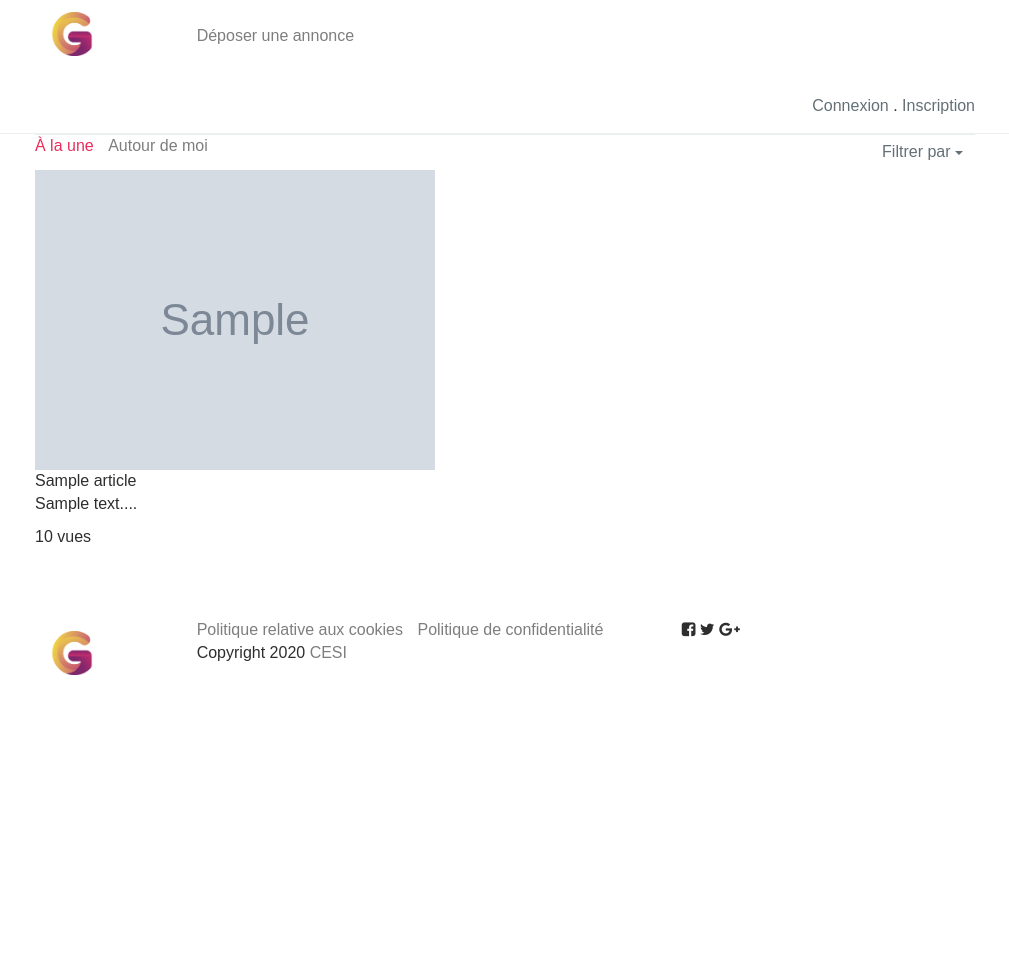
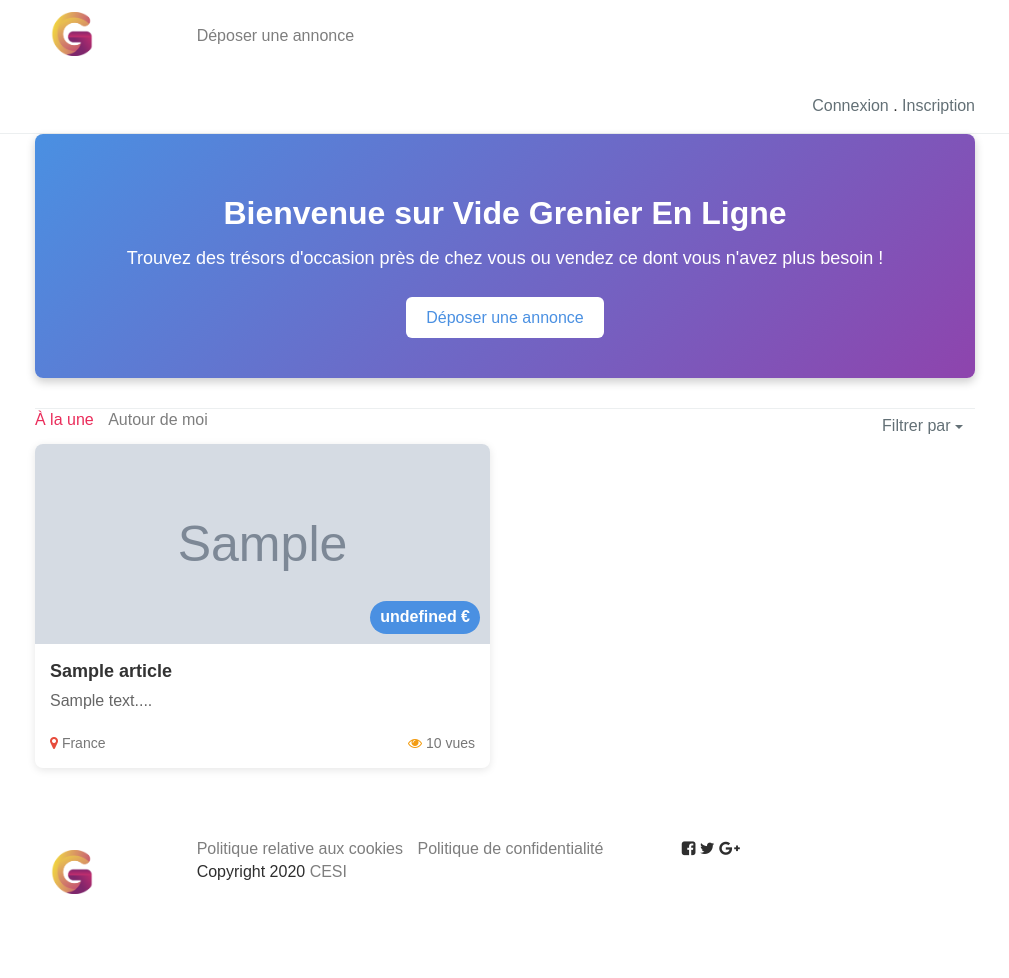
Before and after one commit to Mael38/VideGrenierEnLigneProdd, a PHP site: page /posts/ in a window 1280 px wide. Shown: the whole page, without its empty margins (135-1144 px from the left). Before the commit the page ends 675 px from the top, so only its background shows below. Run offline with PHP 8.4, Linux system fonts and the light colour scheme; tables that the repository leaves empty or names only in its code hold one stand-in row (values such as "Sample post"); grey boxes marked "Sample" are stand-in pictures; style sheets or scripts are compiled from the project's sources; some libraries are stand-ins or nearby versions; some web fonts are replaced.

Commit message:
Amélioration de la page d'accueil avec une bannière de bienvenue et refonte des cartes produits

```diff
--- a/App/Views/Home/index.html
+++ b/App/Views/Home/index.html
@@ -8,6 +8,14 @@
         <div class="row">
             <div class="col-lg-12">
 
+                <!-- Bannière de bienvenue -->
+                <div class="welcome-banner">
+                    <h1>Bienvenue sur Vide Grenier En Ligne</h1>
+                    <p>Trouvez des trésors d'occasion près de chez vous ou vendez ce dont vous n'avez plus besoin !</p>
+                    <a href="/product" class="btn btn-primary btn-lg">Déposer une annonce</a>
+                </div>
+
+                <!-- Section Articles Populaires -->
                 <div class="content-block head-div">
                     <div class="cb-header">
                         <div class="row">
@@ -75,13 +83,15 @@
                 '                                    <div class="v-img">' +
                 '                                        <a href="/product/'+ $product.id + '">' +
                 '                                            <img src="/storage/'+ $product.picture +'" alt=""></a>' +
+                '                                        <div class="price-tag">' + $product.price + ' €</div>' +
                 '                                    </div>' +
                 '                                    <div class="v-desc">' +
                 '                                        <a href="/product/'+ $product.id + '">'+ $product.name+'</a>' +
                 '                                    </div>' +
                 '                                    <p>'+ $product.description.slice(0, 20) + '...</p>' +
-                '                                    <div class="v-views">' +
-                '                                        '+$product.views+' vues' +
+                '                                    <div class="product-info">' +
+                '                                        <span class="location"><i class="fa fa-map-marker"></i> ' + ($product.city || 'France') + '</span>' +
+                '                                        <span class="views"><i class="fa fa-eye"></i> '+$product.views+' vues</span>' +
                 '                                    </div>' +
                 '                                </div>' +
                 '</div>')
--- a/style/_custom.scss
+++ b/style/_custom.scss
@@ -34,6 +34,120 @@
     float: left;
   }
 }
+
+// Bannière de bienvenue
+.welcome-banner {
+  background: linear-gradient(135deg, #4a90e2, #8e44ad);
+  color: white;
+  padding: 40px 20px;
+  border-radius: 8px;
+  margin-bottom: 30px;
+  text-align: center;
+  box-shadow: 0 4px 10px rgba(0, 0, 0, 0.2);
+
+  h1 {
+    font-size: 32px;
+    margin-bottom: 15px;
+    font-weight: 600;
+  }
+
+  p {
+    font-size: 18px;
+    margin-bottom: 25px;
+    font-weight: 300;
+  }
+
+  .btn-primary {
+    background: #fff;
+    color: #4a90e2;
+    border: none;
+    padding: 10px 20px;
+    font-size: 16px;
+    font-weight: 500;
+    transition: all 0.3s ease;
+
+    &:hover {
+      background: rgba(255, 255, 255, 0.9);
+      transform: translateY(-2px);
+    }
+  }
+}
+
+// Style des articles
+.b-article {
+  position: relative;
+  transition: all 0.3s ease;
+  border-radius: 8px;
+  overflow: hidden;
+  box-shadow: 0 2px 8px rgba(0, 0, 0, 0.1);
+
+  &:hover {
+    transform: translateY(-5px);
+    box-shadow: 0 5px 15px rgba(0, 0, 0, 0.15);
+  }
+
+  .v-img {
+    position: relative;
+
+    img {
+      width: 100%;
+      height: 200px;
+      object-fit: cover;
+    }
+
+    .price-tag {
+      position: absolute;
+      bottom: 10px;
+      right: 10px;
+      background: #4a90e2;
+      color: white;
+      padding: 5px 10px;
+      border-radius: 20px;
+      font-weight: bold;
+    }
+  }
+
+  .v-desc {
+    padding: 15px 15px 5px;
+
+    a {
+      font-size: 18px;
+      font-weight: 600;
+      color: #333;
+      text-decoration: none;
+
+      &:hover {
+        color: #4a90e2;
+      }
+    }
+  }
+
+  p {
+    padding: 0 15px;
+    color: #666;
+  }
+
+  .product-info {
+    display: flex;
+    justify-content: space-between;
+    padding: 10px 15px 15px;
+    font-size: 14px;
+    color: #777;
+
+    .location {
+      i {
+        color: #e74c3c;
+      }
+    }
+
+    .views {
+      i {
+        color: #f39c12;
+      }
+    }
+  }
+}
+
 //FORMS
 input[type="text"],
 input[type="email"],
@@ -161,8 +275,8 @@
 select,
 textarea {
   &:focus {
-    --webkit-box-shadow: none !important;
-    -moz-box-shadow: none !important;
+    ---webkit-box-shadow: none !important;
+    --moz-box-shadow: none !important;
     box-shadow: none !important;
     outline: none !important;
   }
```
Also changed, not shown: public/css/style.css (+103 -11 lines), 1 other file.
